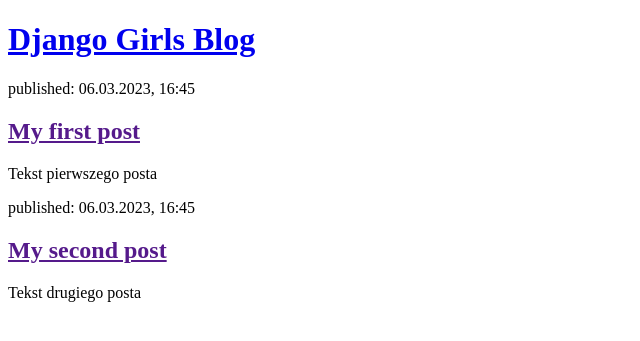
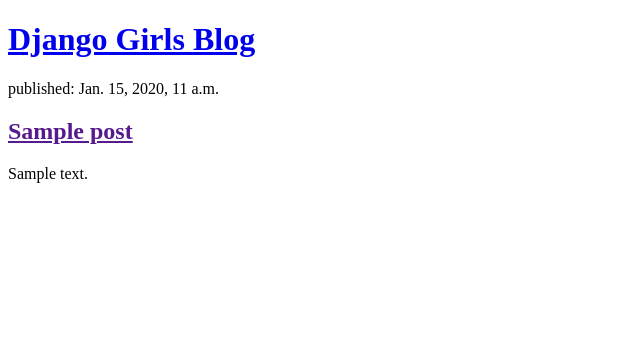
Before and after one commit to joannasomysz/my-first-blog, a Django app: page / in a window 1280 px wide. Shown: the top 341 px of the page, without its empty margins (0-640 px from the left). Run offline with Django 4.2, Linux system fonts and the light colour scheme; tables that the repository leaves empty hold one stand-in row (values such as "Sample post").

Commit message:
Modified templates to display posts from database

```diff
--- a/blog/templates/blog/post_list.html
+++ b/blog/templates/blog/post_list.html
@@ -10,17 +10,14 @@
     <h1><a href="/">Django Girls Blog</a></h1>
 </div>
 
-<div>
-    <p>published: 06.03.2023, 16:45</p>
-    <h2><a href="">My first post</a></h2>
-    <p>Tekst pierwszego posta</p>
-</div>
+{% for post in posts %}
+    <div>
+    <p>published: {{ post.published_date }} </p>
+    <h2><a href="">{{ post.title }}</a></h2>
+    <p>{{ post.text|linebreaksbr }}</p>
+    </div>
+{% endfor %}
 
-<div>
-    <p>published: 06.03.2023, 16:45</p>
-    <h2><a href="">My second post</a></h2>
-    <p>Tekst drugiego posta</p>
-</div>
 
 </body>
 </html>
--- a/blog/views.py
+++ b/blog/views.py
@@ -1,7 +1,10 @@
 from django.shortcuts import render
+from django.utils import timezone
+from .models import Post
 
 # Create your views here.
 
 
 def post_list(request):
-    return render(request, 'blog/post_list.html', {})
+    posts = Post.objects.filter(published_date__lte=timezone.now()).order_by('published_date')
+    return render(request, 'blog/post_list.html', {'posts': posts})
```
